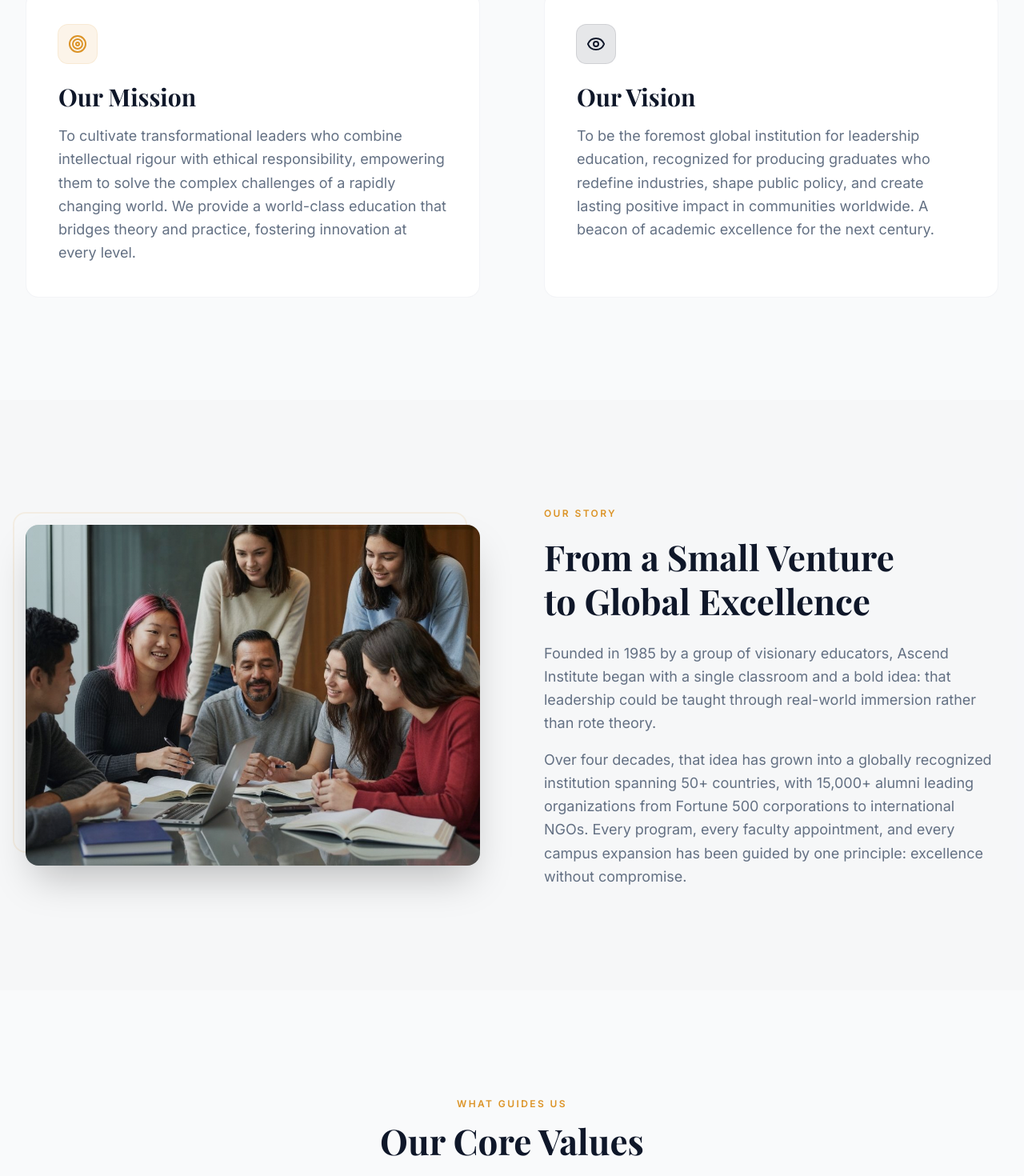
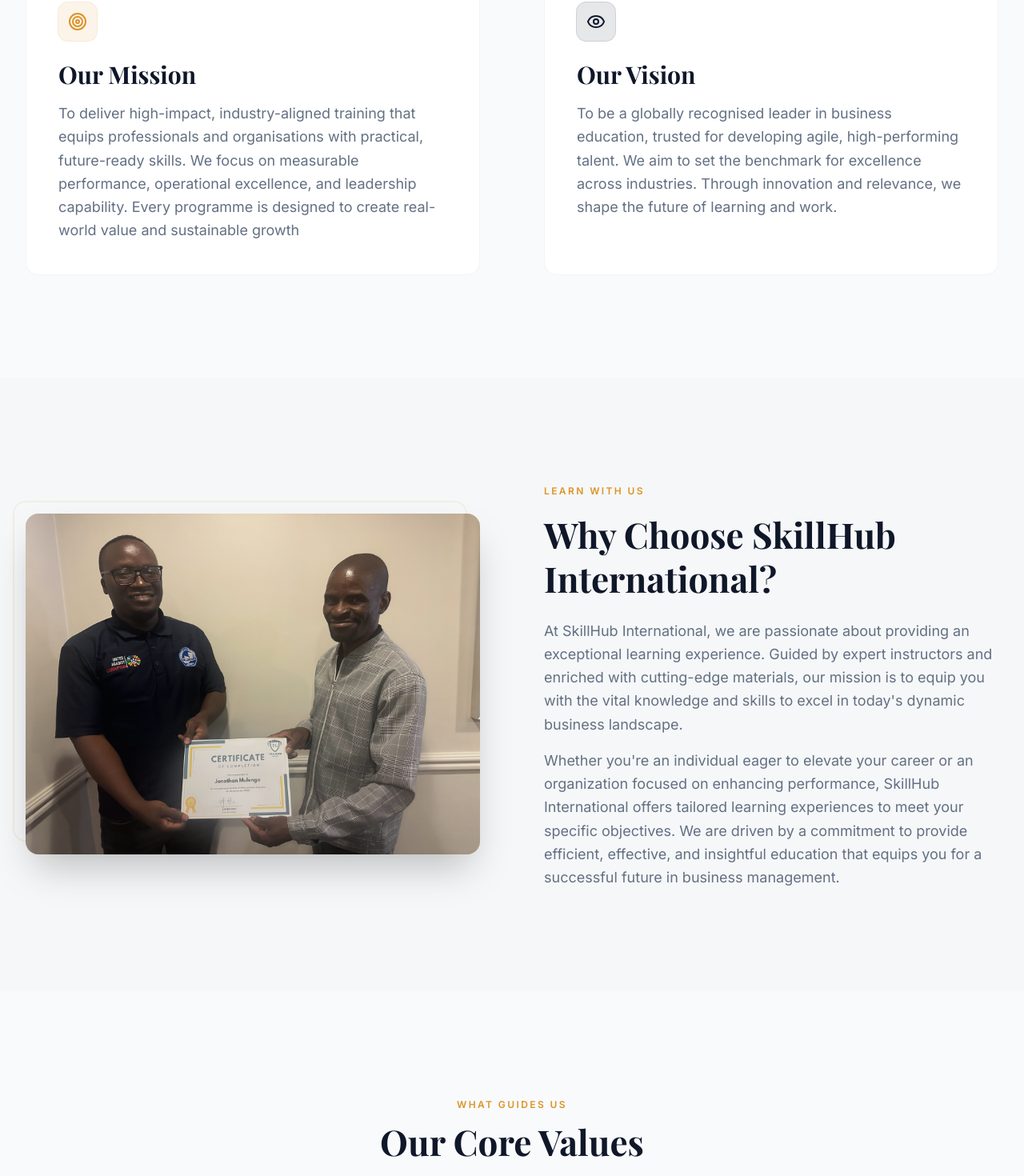
Before and after one commit to ftcaleb/skillhub-page-uo, a Next.js app: page /about in a window 1280 px wide. Shown: the part 674-2144 px from the top of the page at 80% size. Built offline with nearby package versions, Linux system fonts and the light colour scheme; a web font is replaced by a local one.

Commit message:
updated about content

```diff
--- a/app/about/page.tsx
+++ b/app/about/page.tsx
@@ -16,7 +16,9 @@ export default function AboutPage() {
       <Navbar />
       <PageHeader
         title="Unleash Your Business Potential with SkillHub"
-        description="Welcome to Trajlon Group — Your Stage for Business Excellence, your dedicated partner in unlocking profound growth and expertise across the entire business operations spectrum. We provide a comprehensive suite of short courses and learnerships, meticulously crafted to help you reach your full potential."
+        description="SkillHub International is a dedicated partner in driving business excellence, enabling growth across the full spectrum of business operations.
+                     We deliver expertly designed short courses and learnerships to help individuals and organisations reach their full potential.
+"
         breadcrumbs={[
           { label: "Home", href: "/" },
           { label: "About", href: "/about" }
--- a/components/about-content.tsx
+++ b/components/about-content.tsx
@@ -32,11 +32,11 @@ function MissionVision() {
                   Our Mission
                 </h3>
                 <p className="mt-4 text-base leading-relaxed text-muted-foreground lg:text-lg lg:leading-relaxed">
-                  To cultivate transformational leaders who combine intellectual rigour
-                  with ethical responsibility, empowering them to solve the complex
-                  challenges of a rapidly changing world. We provide a world-class
-                  education that bridges theory and practice, fostering innovation at
-                  every level.
+                  To deliver high-impact, industry-aligned training that
+                  equips professionals and organisations with practical,
+                  future-ready skills. We focus on measurable performance, operational
+                  excellence, and leadership capability. Every programme is designed to
+                  create real-world value and sustainable growth
                 </p>
               </div>
             </div>
@@ -54,10 +54,10 @@ function MissionVision() {
                   Our Vision
                 </h3>
                 <p className="mt-4 text-base leading-relaxed text-muted-foreground lg:text-lg lg:leading-relaxed">
-                  To be the foremost global institution for leadership education,
-                  recognized for producing graduates who redefine industries, shape
-                  public policy, and create lasting positive impact in communities
-                  worldwide. A beacon of academic excellence for the next century.
+                  To be a globally recognised leader in business education, trusted for
+                  developing agile, high-performing talent. We aim to set the benchmark
+                  for excellence across industries. Through innovation and relevance,
+                  we shape the future of learning and work.
                 </p>
               </div>
             </div>
@@ -77,7 +77,7 @@ function OurStory() {
           <MotionDiv variants={slideInLeft} className="relative">
             <div className="relative rounded-2xl overflow-hidden aspect-[4/3] shadow-2xl">
               <Image
-                src="/images/about-students.jpg"
+                src="/asset/img1.jpeg"
                 alt="Students collaborating in a modern study space"
                 fill
                 className="object-cover"
@@ -91,28 +91,27 @@ function OurStory() {
           <div>
             <MotionDiv variants={fadeInUp}>
               <span className="text-xs font-semibold uppercase tracking-[0.2em] text-accent">
-                Our Story
+                Learn with us
               </span>
             </MotionDiv>
             <MotionDiv variants={fadeInUp}>
               <h2 className="mt-4 font-serif text-3xl font-bold leading-tight text-foreground md:text-4xl lg:text-[2.75rem] lg:leading-tight text-balance">
-                From a Small Venture to Global Excellence
+                Why Choose SkillHub International?
               </h2>
             </MotionDiv>
             <MotionDiv variants={fadeInUp}>
               <p className="mt-6 text-base leading-relaxed text-muted-foreground lg:text-lg lg:leading-relaxed">
-                Founded in 1985 by a group of visionary educators, Ascend Institute
-                began with a single classroom and a bold idea: that leadership could be
-                taught through real-world immersion rather than rote theory.
+                At SkillHub International, we are passionate about providing an exceptional learning experience.
+                Guided by expert instructors and enriched with cutting-edge materials, our mission is
+                to equip you with the vital knowledge and skills to excel in today's dynamic business landscape.
               </p>
             </MotionDiv>
             <MotionDiv variants={fadeInUp}>
               <p className="mt-4 text-base leading-relaxed text-muted-foreground lg:text-lg lg:leading-relaxed">
-                Over four decades, that idea has grown into a globally recognized
-                institution spanning 50+ countries, with 15,000+ alumni leading
-                organizations from Fortune 500 corporations to international NGOs.
-                Every program, every faculty appointment, and every campus expansion
-                has been guided by one principle: excellence without compromise.
+                Whether you're an individual eager to elevate your career or an organization focused on enhancing
+                performance, SkillHub International offers tailored learning experiences to meet your specific
+                objectives. We are driven by a commitment to provide efficient, effective, and insightful education
+                that equips you for a successful future in business management.
               </p>
             </MotionDiv>
           </div>
@@ -257,9 +256,8 @@ function Timeline() {
           {milestones.map((item, i) => (
             <motion.div
               key={item.year}
-              className={`relative flex items-start gap-8 pb-14 last:pb-0 ${
-                i % 2 === 0 ? "lg:flex-row" : "lg:flex-row-reverse"
-              }`}
+              className={`relative flex items-start gap-8 pb-14 last:pb-0 ${i % 2 === 0 ? "lg:flex-row" : "lg:flex-row-reverse"
+                }`}
               initial={{ opacity: 0, y: 30 }}
               whileInView={{ opacity: 1, y: 0 }}
               viewport={{ once: true, amount: 0.3 }}
@@ -276,11 +274,10 @@ function Timeline() {
 
               {/* Content */}
               <div
-                className={`ml-14 lg:ml-0 lg:w-[calc(50%-2rem)] ${
-                  i % 2 === 0
-                    ? "lg:text-right lg:pr-8"
-                    : "lg:text-left lg:pl-8 lg:ml-auto"
-                }`}
+                className={`ml-14 lg:ml-0 lg:w-[calc(50%-2rem)] ${i % 2 === 0
+                  ? "lg:text-right lg:pr-8"
+                  : "lg:text-left lg:pl-8 lg:ml-auto"
+                  }`}
               >
                 <span className="text-sm font-bold text-accent">{item.year}</span>
                 <h3 className="mt-1 text-lg font-semibold text-foreground">
@@ -300,9 +297,9 @@ function Timeline() {
 
 /* ─── Impact Stats ─── */
 const stats = [
-  { icon: GraduationCap, value: "15,000+", label: "Graduates Worldwide" },
-  { icon: Globe, value: "50+", label: "Countries Represented" },
-  { icon: Briefcase, value: "94%", label: "Employment Rate" },
+  { icon: GraduationCap, value: "20+", label: "Years of Experience" },
+  { icon: Globe, value: "3450+", label: "Professionals trained" },
+  { icon: Briefcase, value: "98%", label: "Satisfied Learners" },
   { icon: Users, value: "200+", label: "Expert Faculty" },
 ]
 
```
